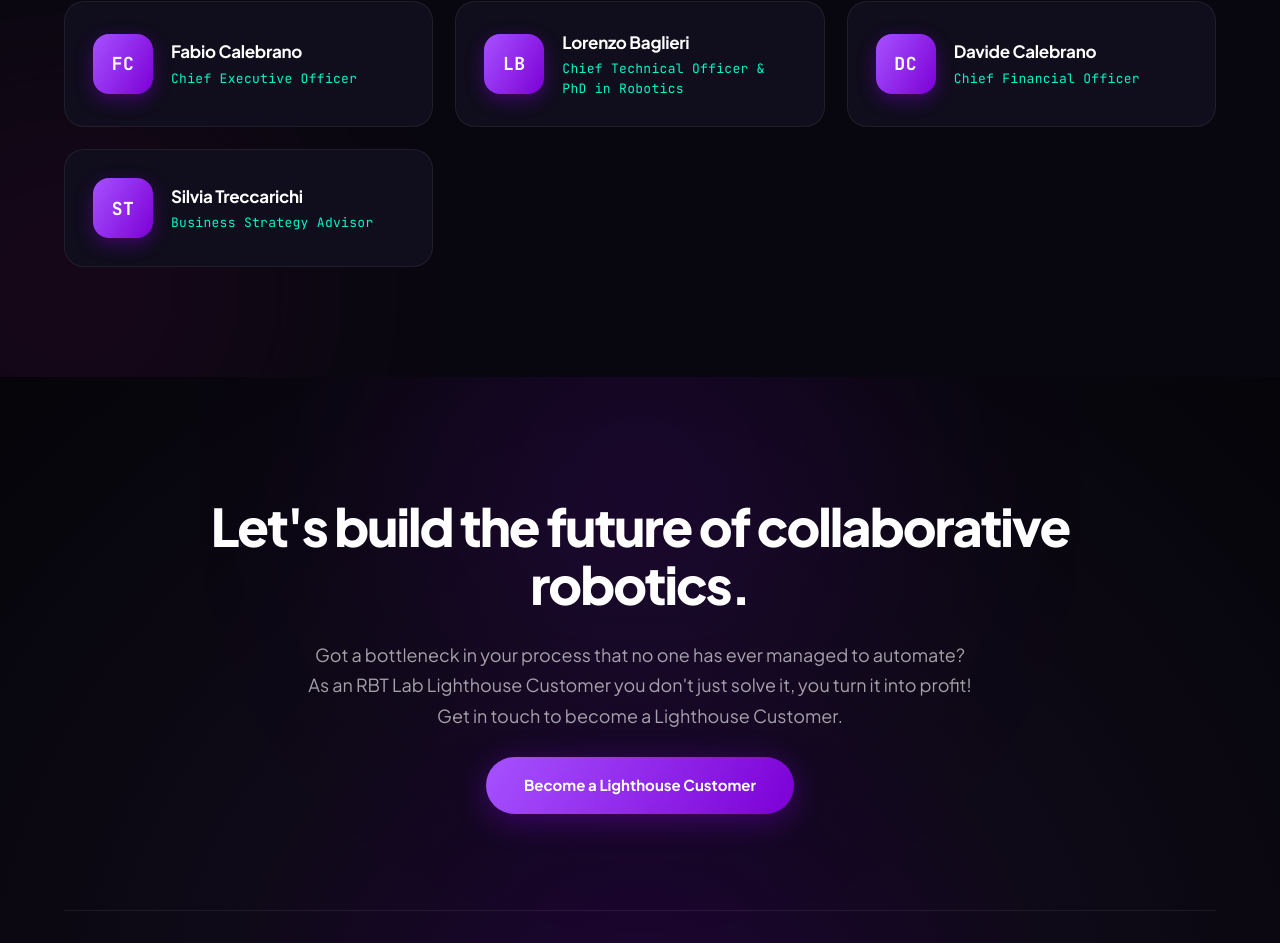
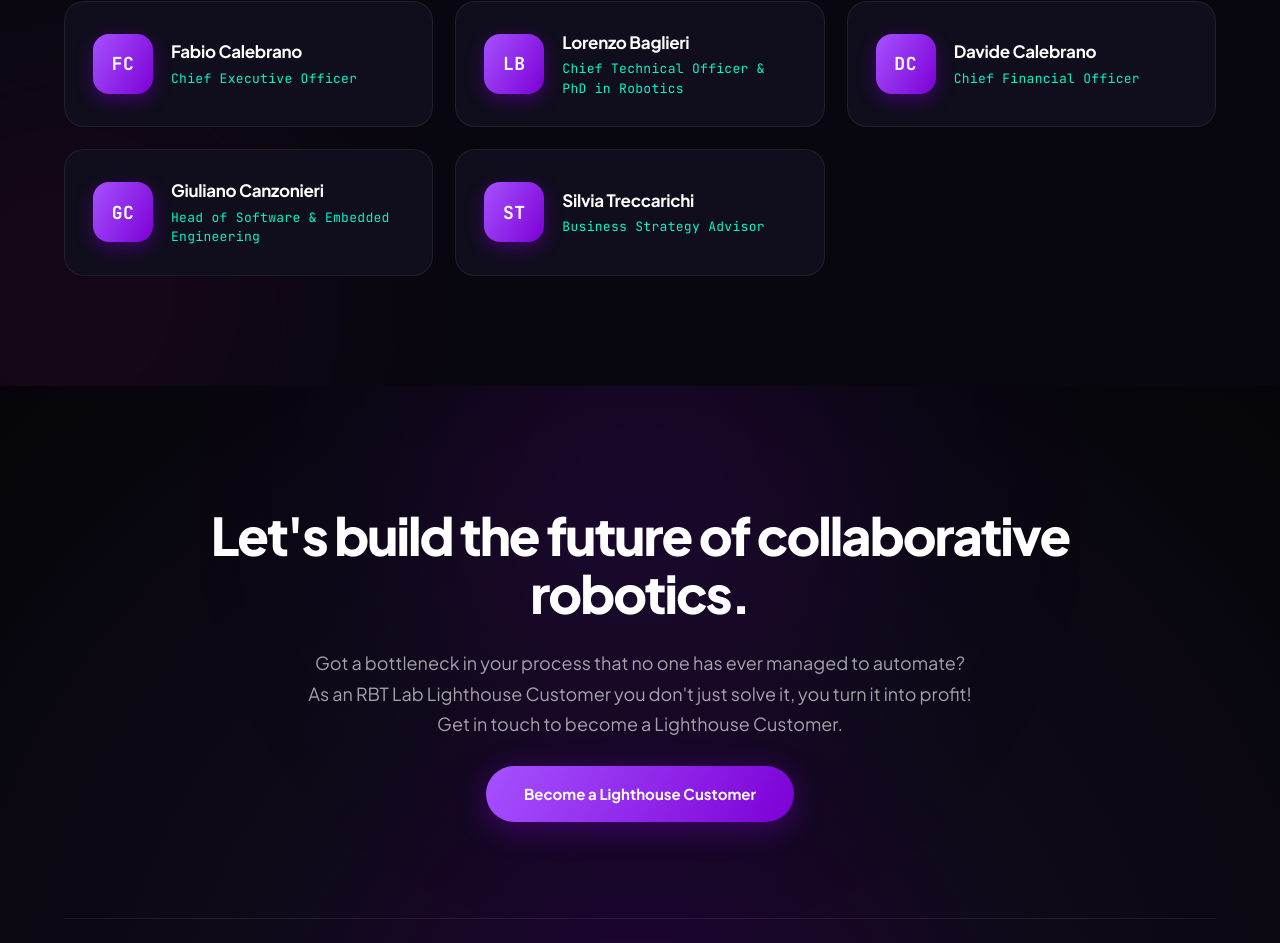
Before and after one commit to GitNzino/RBT_Lab_web, a React (Vite) app: page / in a window 1280 px wide. Shown: the part 4434-5377 px from the top of the page. Built offline with nearby package versions, Linux system fonts and the light colour scheme; no server answers.

Commit message:
modifying team member again

```diff
--- a/src/App.tsx
+++ b/src/App.tsx
@@ -49,7 +49,7 @@
   { name: "Fabio Calebrano", roleEn: "Chief Executive Officer", roleIt: "Chief Executive Officer", initials: "FC" },
   { name: "Lorenzo Baglieri", roleEn: "Chief Technical Officer & PhD in Robotics", roleIt: "Chief Technical Officer & PhD in Robotics", initials: "LB" },
   { name: "Davide Calebrano", roleEn: "Chief Financial Officer", roleIt: "Chief Financial Officer", initials: "DC" },
-  // { name: "Giuliano Canzonieri", roleEn: "Head of Software & Embedded Engineering", roleIt: "Head of Software & Embedded Engineering", initials: "GC" },  // TODO: riattivare in futuro
+  { name: "Giuliano Canzonieri", roleEn: "Head of Software & Embedded Engineering", roleIt: "Head of Software & Embedded Engineering", initials: "GC" },
   // { name: "Guglielmo Donzella", roleEn: "Head of Control Systems Engineering", roleIt: "Head of Control Systems Engineering", initials: "GD" },  // TODO: riattivare in futuro
   { name: "Silvia Treccarichi", roleEn: "Business Strategy Advisor", roleIt: "Business Strategy Advisor", initials: "ST" },
 ];
--- a/src/Investor.tsx
+++ b/src/Investor.tsx
@@ -24,7 +24,7 @@
   { name: "Fabio Calebrano", roleEn: "Chief Executive Officer", roleIt: "Chief Executive Officer", initials: "FC" },
   { name: "Lorenzo Baglieri", roleEn: "Chief Technical Officer & PhD in Robotics", roleIt: "Chief Technical Officer & PhD in Robotics", initials: "LB" },
   { name: "Davide Calebrano", roleEn: "Chief Financial Officer", roleIt: "Chief Financial Officer", initials: "DC" },
-  // { name: "Giuliano Canzonieri", roleEn: "Head of Software & Embedded Engineering", roleIt: "Head of Software & Embedded Engineering", initials: "GC" },  // TODO: riattivare in futuro
+  { name: "Giuliano Canzonieri", roleEn: "Head of Software & Embedded Engineering", roleIt: "Head of Software & Embedded Engineering", initials: "GC" },
   // { name: "Guglielmo Donzella", roleEn: "Head of Control Systems Engineering", roleIt: "Head of Control Systems Engineering", initials: "GD" },  // TODO: riattivare in futuro
   { name: "Silvia Treccarichi", roleEn: "Business Strategy Advisor", roleIt: "Business Strategy Advisor", initials: "ST" },
 ];
```
